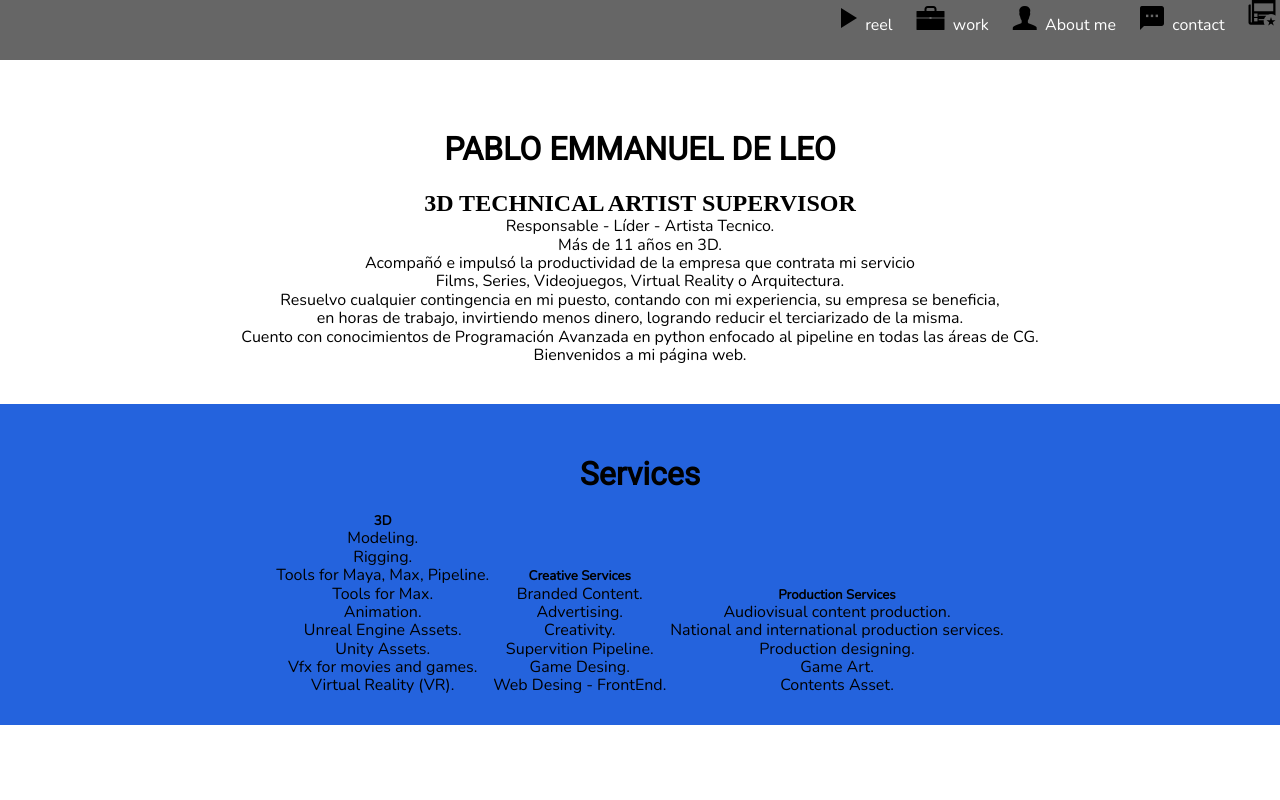
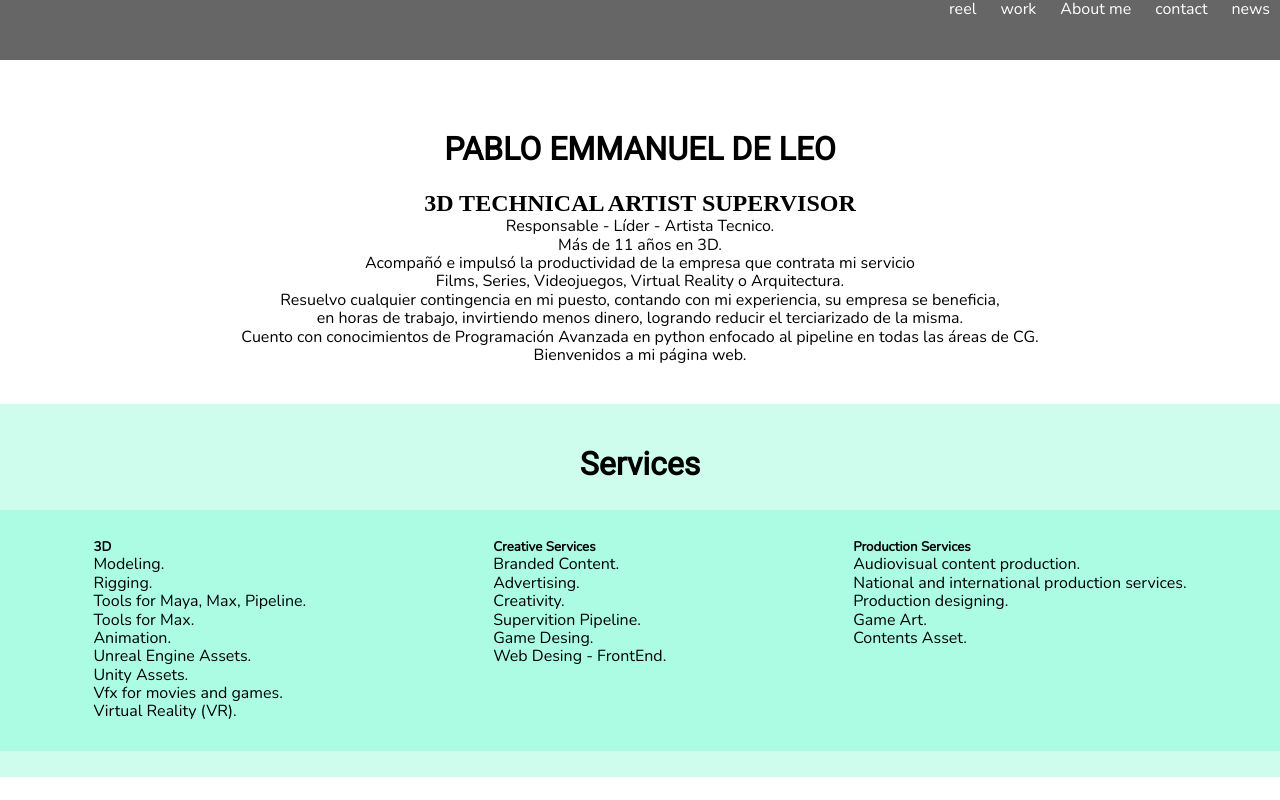
Before and after one commit to pabloemmanueldeleo/CODERHOUSE, a plain HTML site: page PAGINAPERSONAL/index.html in a window 1280 px wide. Drawn offline with nearby package versions, Linux system fonts and the light colour scheme; files whose address does not match are found by name; a web font is replaced by a local one.

Commit message:
nueva clase

```diff
--- a/PAGINAPERSONAL/CSS/style.css
+++ b/PAGINAPERSONAL/CSS/style.css
@@ -1,6 +1,7 @@
 * {
   margin:0px;
   padding: 0px;
+  box-sizing: border-box;
 }
 .barra{
     position: fixed;
@@ -24,7 +25,7 @@ nav li {
 nav li a{
   color: white;
   text-decoration: none;
-  text-align: inherit;
+  text-align: center;
 }
 
 nav ul li i{
@@ -44,7 +45,12 @@ p {
   font-family: 'Nunito', sans-serif;
 }
 
-.contenedor{
+.conteiner{
+  display: flex;
+  flex-direction: column;
+  justify-content: space-between;
+}
+.descripcion{
   text-align: center;
   margin: 30px 10px;
   padding: 10px 0px;
@@ -54,15 +60,32 @@ ul li {
   list-style: none;
   font-family: 'Nunito', sans-serif;
 }
+.entradaservicio{
+  text-align: center;
+  animation-name: righAnim;
+  animation-duration: 2s;
+}
+.service{
+  display: flex;
+  flex-direction: row;
+  flex-wrap: wrap;
+  justify-content: space-around;
+  margin: 6px 0px;
+  padding: 20px 0;
+  width: 100%;
+  background: rgba(98, 247, 199, 0.31);
+}
 
-.service{
-  margin: 20px 0px;
-  padding: 30px 0;
-  width: 100%;
-  text-align: center;
-  background: rgb(36,99,221);
+.column{
+  text-align: left;
+  padding: 10px 0;
 }
-.column{
-  text-align: center;
-  display: inline-block;
+@keyframes righAnim {
+  from{
+    transform: translateX(-10);
+  }
+
+  to{
+    transform: translateX(0);
+  }
 }
--- a/PAGINAPERSONAL/index.html
+++ b/PAGINAPERSONAL/index.html
@@ -1,8 +1,10 @@
 <!DOCTYPE html>
-<link rel="shortcut icon" href="favicon.ico" type="ICON/mi.png" />
-<meta charset="utf-8">
+
 <html>
 <head>
+	<meta charset="utf-8">
+	<link rel="shortcut icon" href="favicon.ico" type="ICON/mi.png" />
+	<meta name="viewport" content="width=device-width, initial-scale=1.0">
 <title>'Pablo Emmanuel De Leo' </title>
 
 	<link href="https://fonts.googleapis.com/css?family=Nunito|Roboto|Source+Serif+Pro" rel="stylesheet">
@@ -15,16 +17,16 @@
 		<div class="barra">
 			<nav class="navbar">
 				<ul>
-					<li><i class="ion-ios-play"> </i><a href="reel.php" title="REEL">reel</a></li>
-					<li><i class="ion-briefcase"> </i><a href="work.php" title="WORK">work</a></li>
-					<li><i class="ion-person"> </i><a href="aboutUs.php" title="ABOUT ME">About me</a></li>
-					<li><i class="ion-android-textsms"> </i><a href="contact.php" title="CONTACT">contact</a></li>
-					<li><i class="icon-news"> </i> <a href="news.php" title="NEWS">news</a></li>
+					<li> <a href="reel.php" title="REEL">reel</a></li>
+					<li> <a href="work.php" title="WORK">work</a></li>
+					<li> <a href="aboutUs.php" title="ABOUT ME">About me</a></li>
+					<li> <a href="contact.php" title="CONTACT">contact</a></li>
+					<li> <a href="news.php" title="NEWS">news</a></li>
 				</ul>
 			</nav>
 
-		</div>
-		<section class="contenedor">
+		</div class="container">
+		<section class="descripcion">
 			<h1>PABLO EMMANUEL DE LEO</h1>
 			<h2>3D TECHNICAL ARTIST SUPERVISOR</h2>
 			<p>
@@ -32,10 +34,14 @@
 				mi puesto, contando con mi experiencia, su empresa se beneficia, <br> en horas de trabajo, invirtiendo menos dinero, logrando reducir el terciarizado de la misma.<br> Cuento con conocimientos de Programación Avanzada en python enfocado al pipeline
 				en todas las áreas de CG.<br> Bienvenidos a mi página web. </p>
 		</section>
+
 		<section class="service">
-			<h1>Services</h1>
+			<div class="entradaservicio">
+				<h1>Services</h1>
+			</div>
+		<section class="service">
 			<div class="column">
-				<h5>3D</h5>
+				<h5><strong>3D</strong></h5>
 				<ul>
 					<li>Modeling.</li>
 					<li>Rigging.</li>
@@ -49,7 +55,7 @@
 				</ul>
 			</div>
 			<div class="column">
-				<h5>Creative Services</h5>
+				<h5><b>Creative Services</b></h5>
 				<ul>
 					<li>Branded Content.</li>
 					<li>Advertising.</li>
@@ -69,6 +75,7 @@
 					<li>Contents Asset.</li>
 				</ul>
 			</div>
+			</section>
 		</section>
 	</body>
 
--- /dev/null
+++ b/TERCERCLASE/style.css
@@ -0,0 +1,12 @@
+div {
+
+  background: red;
+
+}
+
+@@media screen and (min-whidth: 768) and  {max-whidth: 1024){
+div{
+  background: yellow;
+}
+
+}
```
Also changed, not shown: PRIMERACLASE/HTML/index2.html (added, +15 -0 lines), PRIMERACLASE/HTML/style.css (added, +17 -0 lines), TERCERCLASE/index3.html (added, +21 -0 lines).
